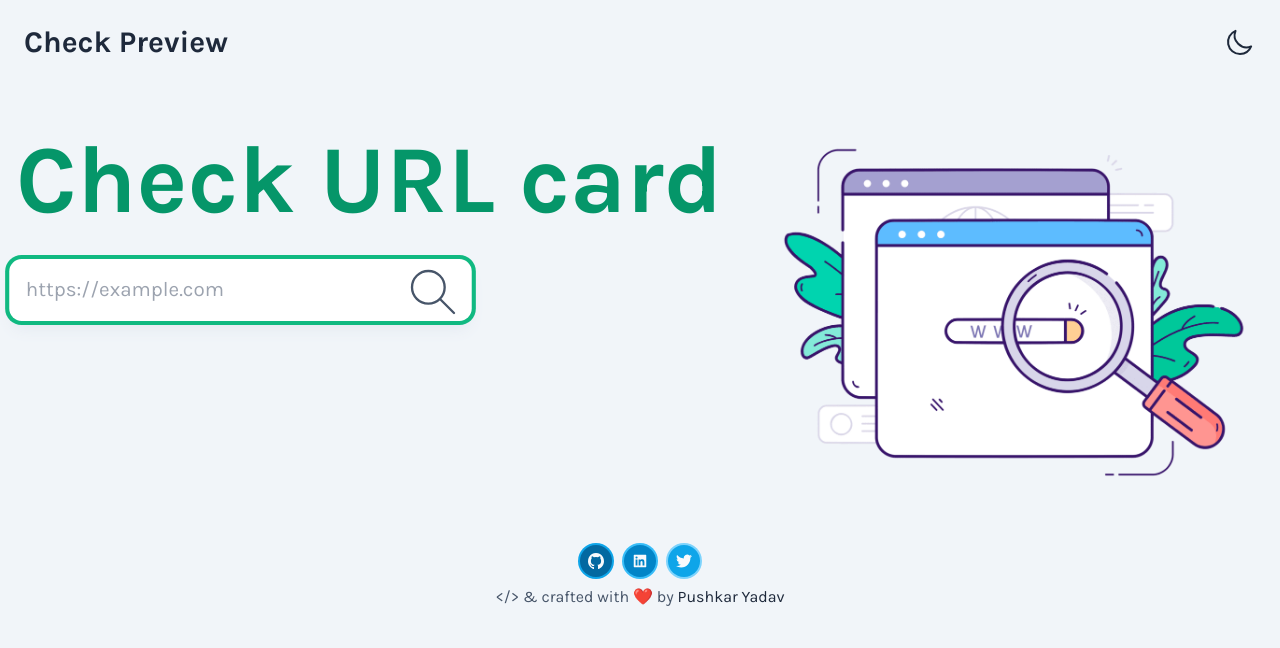
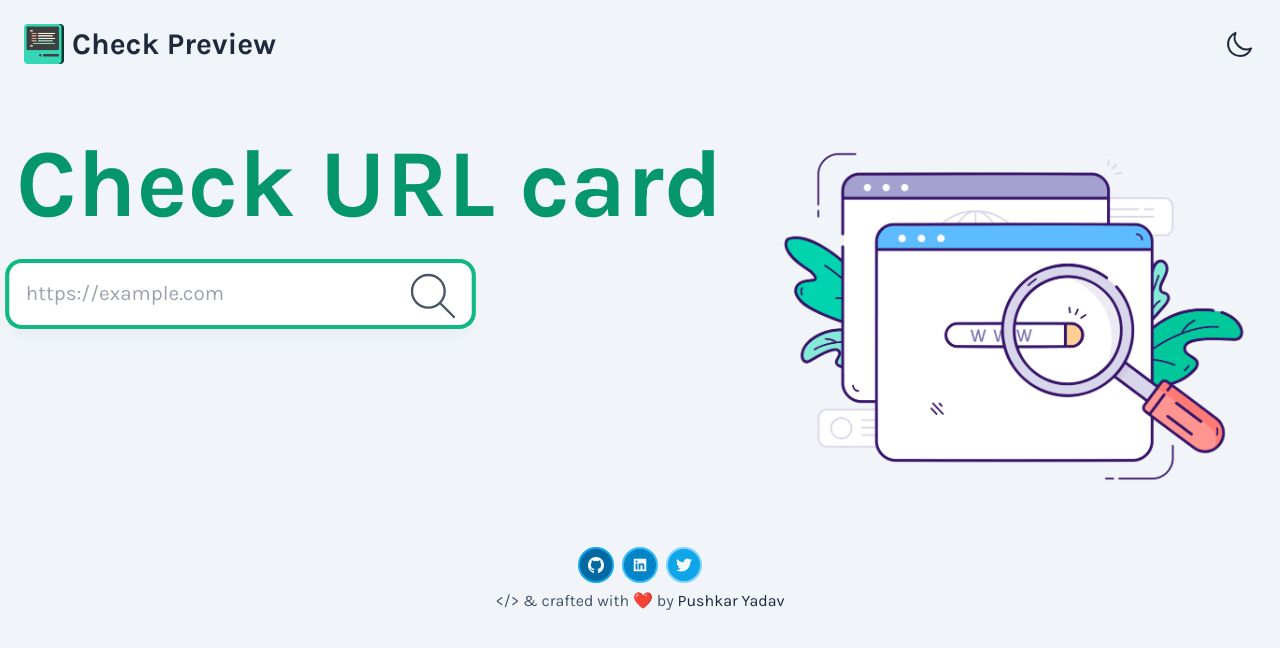
Before and after one commit to pushkarydv/Check-Preview, a Next.js app: page / in a window 1280 px wide. Shown: the top 648 px of the page. Built offline with nearby package versions, Linux system fonts and the light colour scheme.

Commit message:
api call fix

```diff
--- a/components/globals/Header/index.js
+++ b/components/globals/Header/index.js
@@ -26,8 +26,8 @@ export default function Header() {
     <div className="flex flex-row text-3xl font-bold items-center justify-between p-2 md:p-4 lg:p-6">
       <Link href={"/"} className="no-underline flex flex-row items-center">
         <a className="no-underline flex flex-row items-center">
-          {/* <img src="/logo.png" className="h-10 mr-2" alt="" /> */}Check
-          Preview
+          <img src="/logo.png" className="h-10 mr-2" alt="" />
+          Check Preview
         </a>
       </Link>{" "}
       <button onClick={changeTheme} className="transition active:scale-90">
--- a/pages/_document.js
+++ b/pages/_document.js
@@ -17,6 +17,11 @@ export default function Document() {
           gtag('js', new Date()); gtag('config', 'G-1ECMQ6ND3L');`,
           }}
         />
+        {/* make http based api call from https */}
+        <meta
+          httpEquiv="Content-Security-Policy"
+          content="upgrade-insecure-requests"
+        ></meta>
         <meta charSet="UTF-8" />
         <meta name="title" content="Card Preview" />{" "}
         <meta
```
Also changed, not shown: public/logo.png (added).
